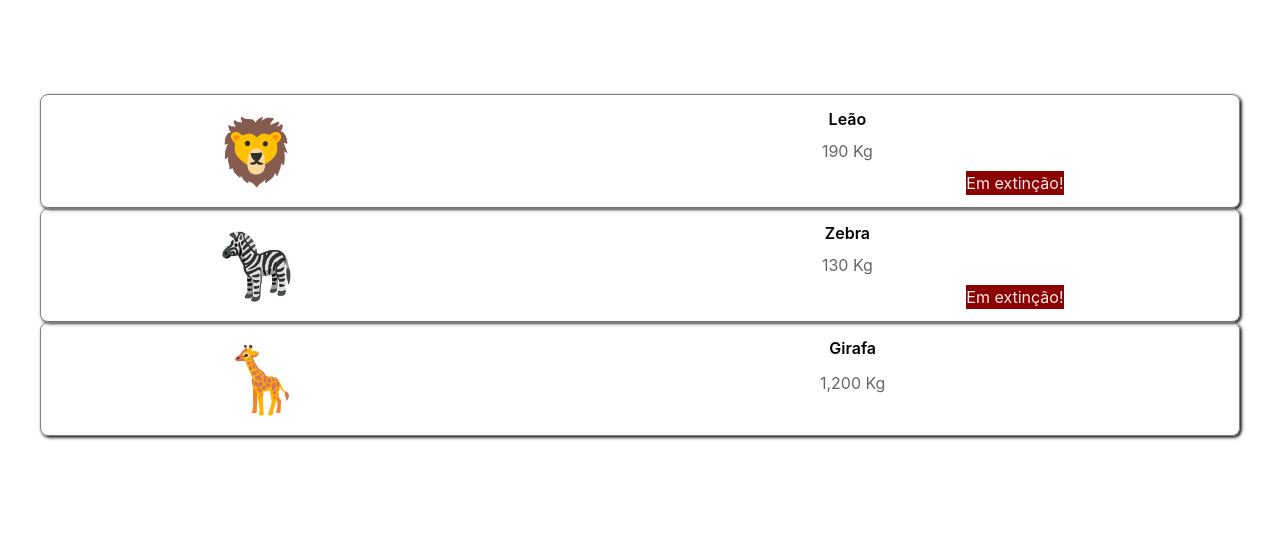
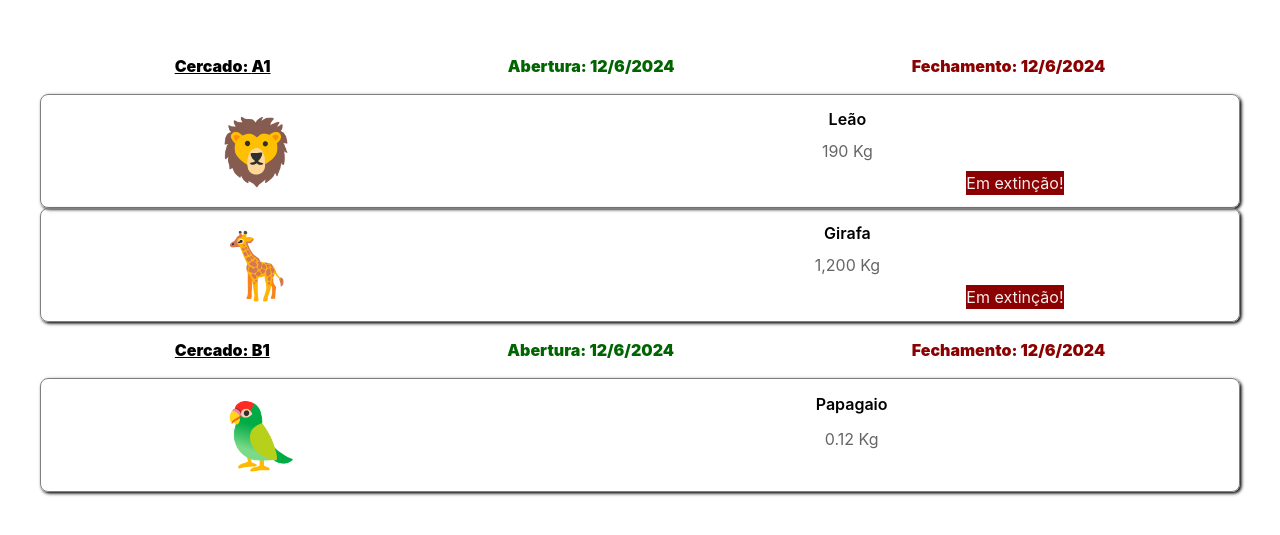
Before and after one commit to ufjf-dcc207/ufjf-dcc207-2024-3-a-atv03-Bressan48, a React (Vite) app: page / in a window 1280 px wide. Shown: the part 135-670 px from the top of the page. Built offline with nearby package versions, Linux system fonts and the light colour scheme.

Commit message:
adiciona exibicao

```diff
--- a/src/App.tsx
+++ b/src/App.tsx
@@ -1,12 +1,17 @@
 
 import Animal from './Animal';
 import './App.css'
+import Exibicao from './Exibicao';
 
 function App() {
   return <div className='app'>
+    <Exibicao abertura={new Date("2024-12-06T08:00:00.00-03:00")}
+    fechamento={new Date("2024-12-06T12:00:00.00-03:00")} cercado = "A1"/>
     <Animal icone='🦁' nome='Leão' peso={190} extincao/>
-    <Animal icone='🦓' nome='Zebra' peso={130} extincao/>
-    <Animal icone='🦒' nome='Girafa' peso={1200}/>
+    <Animal icone='🦒' nome='Girafa' peso={1200} extincao/>
+    <Exibicao abertura={new Date("2024-12-06T08:00:00.00-03:00")}
+    fechamento={new Date("2024-12-06T17:00:00.00-03:00")} cercado = "B1"/>
+    <Animal icone='🦜' nome='Papagaio' peso={0.120}/>
   </div>;
 }
 
--- /dev/null
+++ b/src/Exibicao.css
@@ -0,0 +1,20 @@
+.exibicao {
+    font-weight: 900;
+    padding: 1em;
+    display: grid;
+    grid-template-areas: "local inicio fim";
+
+    .inicio {
+        color: darkgreen;
+        grid-area: inicio;
+    }
+
+    .fim {
+        color: darkred;
+        grid-area: fim;
+    }
+    .local{
+        text-decoration: underline;
+        grid-area: local;
+    }
+}
--- /dev/null
+++ b/src/Exibicao.tsx
@@ -0,0 +1,17 @@
+import "./Exibicao.css";
+
+interface ExibicaoProps {
+    abertura: Date;
+    fechamento: Date;
+    cercado: string;
+}
+
+export default function Exibicao ({abertura:inicio, fechamento:fim, cercado:local}:ExibicaoProps){
+    return (
+    <div className='exibicao'>
+        <div className="inicio">Abertura: {inicio.toLocaleDateString()}</div>
+        <div className="fim">Fechamento: {fim.toLocaleDateString()}</div>
+        <div className="local">Cercado: {local}</div>
+    </div>
+    );
+}
```
